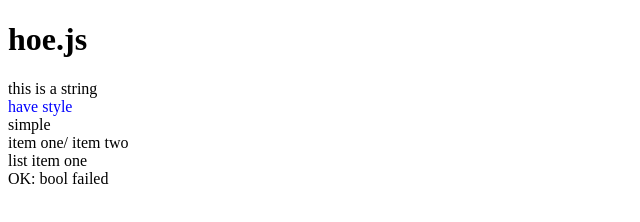
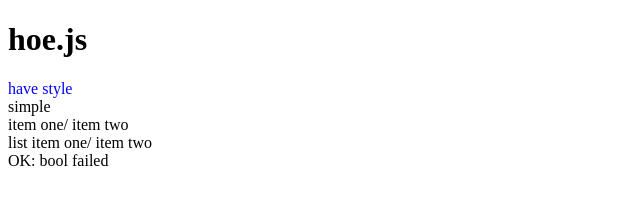
Before and after one commit to schettino72/hoe.js, a plain HTML site: page test.html in a window 1280 px wide. Shown: the whole page, without its empty margins (0-640 px from the left). Drawn offline with Linux system fonts and the light colour scheme.

Commit message:
jquery plugin + defined API for building DOM elements

```diff
--- a/hoe.js
+++ b/hoe.js
@@ -1,14 +1,20 @@
-function hoe_ele_init($ele, params){
-    var param, type;
-    for(var i=0, max=params.length; i<max; i++) {
-        param = params[i];
-        type = jQuery.type(param);
+jQuery.fn.hoe = function() {
+    /*
+      Guess which jQuery method should be applied to arguments based on type:
+       - string: append text
+       - plain object: set html attributes
+       - DOM element & jQuery object: append elements
+       - array: append elements
+    */
+
+    function _guess_apply($ele, param){
+        var type = jQuery.type(param);
         if(type === "string"){
-            $ele.text(param);
+            $ele.append(param);
         }
         else if(type === "array"){
-            for(var j=0, jmax=param.length; i<max; i++) {
-                $ele.append(param[i]);
+            for(var i=0, max=param.length; i<max; i++) {
+                $ele.append(param);
             }
         }
         else if (type === "object") {
@@ -28,27 +34,45 @@ function hoe_ele_init($ele, params){
             throw Error("Invalid type: " + type);
         }
     }
-    return $ele;
-}
 
-function define_hoe(){
-    var tags = [
-        'a', 'body', 'br', 'code', 'div',
-        'h1', 'h2', 'h3', 'h4', 'h5', 'h6',
-        'input', 'label', 'li', 'ol', 'p', 'pre', 'select', 'span',
-        'table', 'tbody', 'td', 'tfoot', 'th', 'thead', 'tr', 'ul'
+    for(var i=0, max=arguments.length; i<max; i++) {
+        _guess_apply(this, arguments[i]);
+    }
+    return this;
+};
+
+
+/* hoe namespace */
+// create new object and apply arguments
+// hoe(tag [, param ...]
+var hoe = function(tag){
+    var $ele = hoe._create(tag);
+    return $ele.hoe.apply($ele, Array.prototype.slice.call(arguments, 1));
+};
+
+// create a "hoe" object
+hoe._create = function(tag){
+    return jQuery(document.createElement(tag));
+};
+
+// build functions to create hoe objcts on namespace
+hoe.init = function(namespace, tags){
+    // by default add most common tags to window object
+    var default_tags = [
+        'body', 'div','span', 'pre', 'p', 'a', 'ul', 'ol', 'li',
+        'label', 'input', 'select',
+        'table', 'thead', 'tbody', 'tfoot', 'tr', 'th','td'
     ];
+    namespace = namespace || window;
+    tags = tags || default_tags;
 
     function _create_function(tag){
         return function(){
-            return hoe_ele_init($(document.createElement(tag)), arguments);
+            var $ele = hoe._create(tag);
+            return $ele.hoe.apply($ele, arguments);
         }
     }
-    var tag;
     for (var i=0, max=tags.length; i<max; i++){
-        tag = tags[i];
-        window['_' + tag] = _create_function(tag);
+        namespace[tags[i]] = _create_function(tags[i]);
     }
-}
-
-define_hoe();
+};
--- a/test.html
+++ b/test.html
@@ -8,32 +8,32 @@
     <script type="text/javascript" src="hoe.js"></script>
     <script type="text/javascript">
       jQuery(function(){
-          $('body').append(
-              _div('this is a string'),
-              _div('have style', {style: 'color:blue'}),
-              _div($('<div>simple</div>').get(0)),
-              _div(_span('item one'), _span('/ item two')),
-              _div([_span('list item one'), _span('/ item two')])
+          hoe.init();
+          $('body').hoe(
+              hoe('h1', 'hoe.js'),
+              div('have style', {style: 'color:blue'}),
+              div($('<div>simple</div>').get(0)),
+              div(span('item one'), span('/ item two')),
+              div([span('list item one'), span('/ item two')])
           );
 
           // assert gives error
           try {
-              $('body').append(_div(true));
+              $('body').append(div(true));
           }
           catch(err) {
               got_exception = err;
           }
           if (got_exception){
-              $('body').append(_div('OK: bool failed'));
+              $('body').append(div('OK: bool failed'));
           }
           else{
-              $('body').append(_div('FAIL: no error trown on invalid param'));
+              $('body').append(div('FAIL: no error trown on invalid param'));
           }
       });
     </script>
   </head>
 
   <body>
-    <h1>hoe.js</h1>
   </body>
 </html>
```
